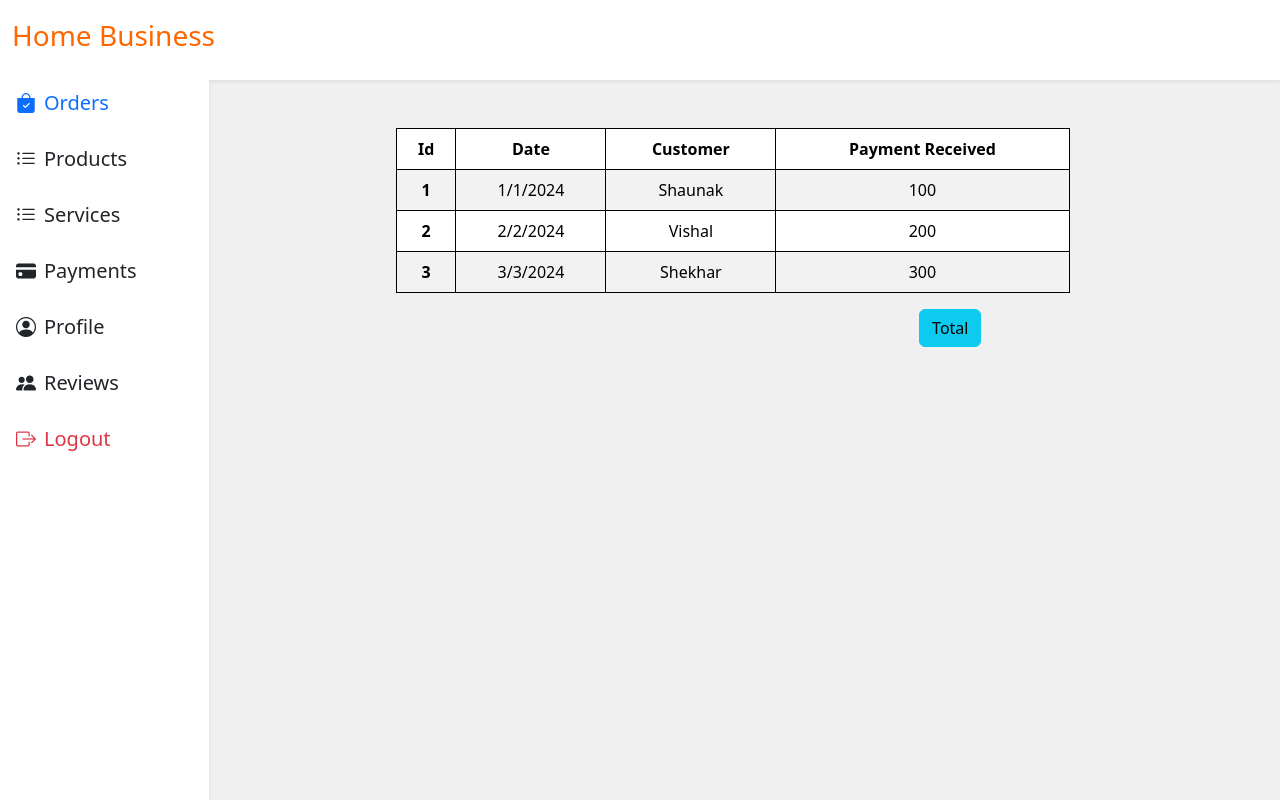
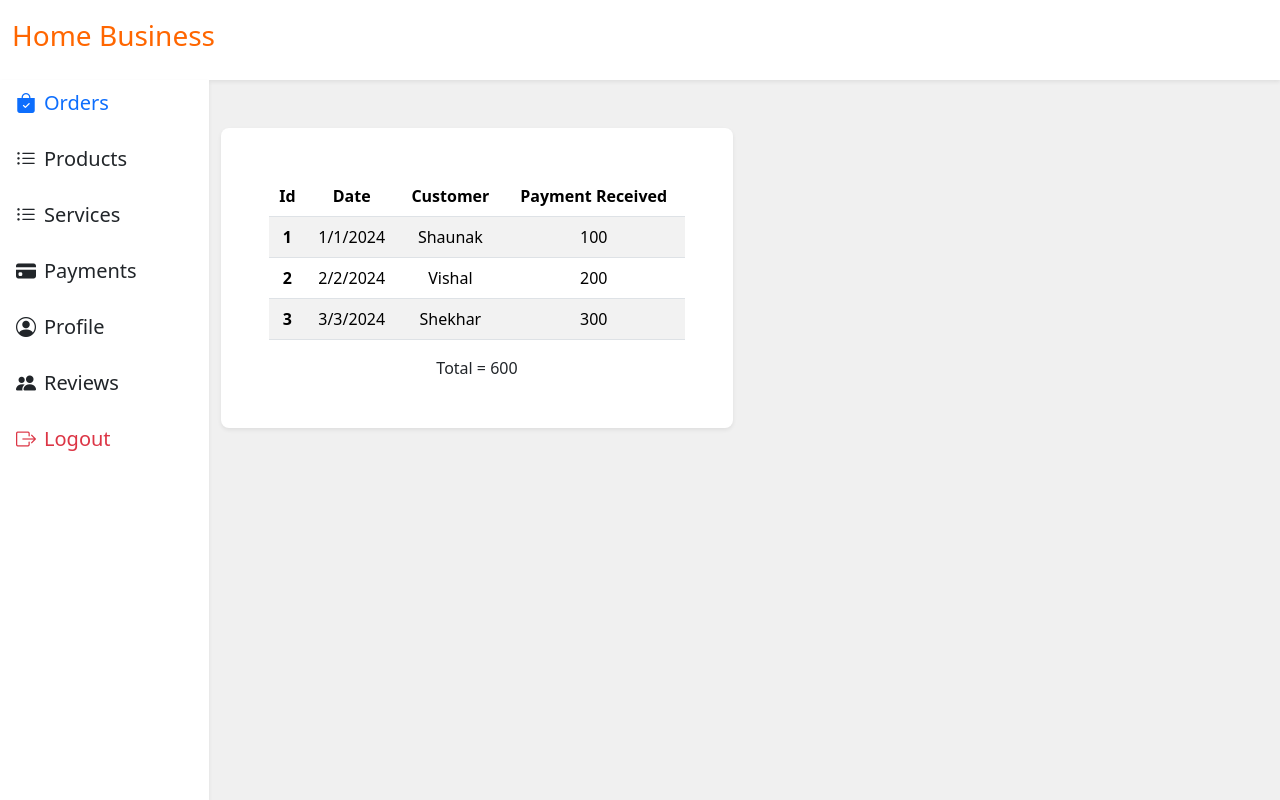
Before and after one commit to Cdac-Final-Project-March24/client, a React (Create React App) app in the folder client/: page /business/payments in a window 1280 px wide. Built offline with nearby package versions, Linux system fonts and the light colour scheme.

Commit message:
Ui changes in payments page

```diff
--- a/client/src/pages/Business/Payment/Payment.jsx
+++ b/client/src/pages/Business/Payment/Payment.jsx
@@ -3,12 +3,11 @@ import React from "react";
 
 const Payment = () => {
   return (
-<>
-
-<div class="row">
-  <div class="col"></div>
-  <div class="col-8 mt-5">
-    <table class="table table-bordered border-black table-hover table-striped">
+    <div
+      className="mt-5 p-5 rounded-3 w-50 shadow-sm d-flex flex-column align-items-center"
+      style={{ background: "white" }}
+    >
+      <table class="table table-hover table-striped">
         <thead class="thead-dark">
           <tr>
             <th scope="col">Id</th>
@@ -38,23 +37,8 @@ const Payment = () => {
           </tr>
         </tbody>
       </table>
-
+      <div className="">Total = 600</div>
     </div>
-  <div class="col"></div>
-</div>
-
-<div class="row">
-  <div class="col">
-  </div>
-  <div class="col">
-  </div>
-  <div class="col">
-    <button type="button button-hover" class="btn btn-info">Total</button>
-   </div>
-</div>
-
-
-</>
   );
 };
 
```
Lines whose indentation alone changed are shown as unchanged.
